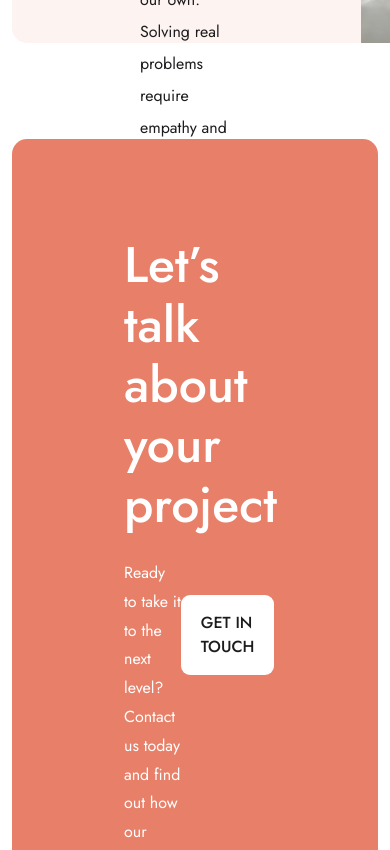
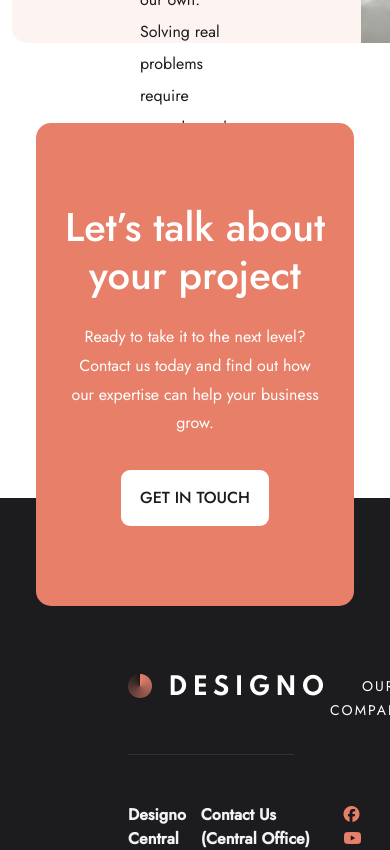
Before and after one commit to adetutudeborah/designo, a React (Vite) app: page /about in a window 390 px wide. Shown: the part 3480-4330 px from the top of the page. Built offline with nearby package versions, Linux system fonts and the light colour scheme.

Commit message:
improved the get in touch component mobile responsiveness

```diff
--- a/src/Components/Getintouch/Getintouch.css
+++ b/src/Components/Getintouch/Getintouch.css
@@ -1,10 +1,10 @@
 .touchsection{
     position: relative;
-    margin-bottom: -6rem;
+    margin-bottom: -12rem;
 }
 
 .touchcontainer{
-    margin: 6rem 0 0;
+    margin: 5rem 0;
     padding: 6rem 7rem 5rem;
     background-color: var(--primary-color);
     border-radius: 15px;
@@ -26,25 +26,26 @@
 .touchtext{
     font-style: normal;
     font-weight: 500;
-    font-size: 50px;
+    font-size: 3rem;
+    white-space: nowrap;
 }
 
 .touchsubtext{
     font-weight: 300;
-    font-size: 16px;
+    font-size: 1rem;
     line-height: 1.8;
 }
 
 .touchbtn:link,
 .touchbtn:visited {
   margin: 0 auto;
-  font-size: 16px;
+  font-size: 1rem;
   font-weight: 500;
   background-color: var(--white-color);
   color: var(--black-color);
   text-decoration: none;
   display: inline-block;
-  padding: 16px 20px;
+  padding: 1rem 1.2rem;
   border-radius: 9px;
   text-transform: uppercase;
 }
@@ -53,3 +54,54 @@
     color: var(--white-color);
     background: var(--secondary-color);
 }
+
+
+@media screen and (max-width: 990px) {
+
+.touchcontainer{
+    padding: 5rem 0rem;
+}
+
+.touchinnercontainer{
+    display: flex;
+    flex-direction: column;
+    justify-content: center;
+}
+
+.touchheader{
+   width: 100%;
+   text-align: center;
+}
+
+.touchtext{
+    white-space: nowrap;
+}
+
+.touchsubtext{
+    padding: 0 10rem 1rem;
+}
+
+}
+
+@media screen and (max-width: 768px) {
+
+.touchsubtext{
+    padding: 0 8rem 1rem;
+}
+
+}
+
+@media screen and (max-width: 520px) {
+.touchcontainer{
+    margin: 5rem 1.5rem;
+}
+
+.touchtext{
+    font-size: 2.5rem;
+}
+
+.touchsubtext{
+    padding: 0 2rem 1rem;
+}
+
+}
--- a/src/Pages/Home/Home.css
+++ b/src/Pages/Home/Home.css
@@ -193,9 +193,9 @@
   text-align: center;
 }
 
-@media screen and (min-width: 998px) and (max-width: 1200px) {
+@media screen and (min-width: 990px) and (max-width: 1460px) {
   .designocontainer{
-   margin: 0rem;
+    margin: 0 2rem;
  }
 
   /* Hero section */
@@ -251,10 +251,10 @@
 }
 }
 
-@media screen and (min-width: 769px) and (max-width: 998px) {
+@media screen and (min-width: 769px) and (max-width: 990px) {
 
   .designocontainer{
-    margin: 0rem;
+    margin: 0 2rem;
  }
 
   /* Hero section */
@@ -535,7 +535,7 @@
 
 }
 
-@media screen and (min-width: 320px) and (max-width: 480px) {
+@media screen and (min-width: 320px) and (max-width: 485px) {
 .designocontainer{
     margin: 0rem;
  }
@@ -589,8 +589,7 @@
 }
 
 .heroimg{
-  margin-left: -5rem;
-  text-align: center;
+  text-align: center !important;
 }
 
 /* Project section */
@@ -659,11 +658,11 @@ p:nth-child(1) {
 .eachfeature{
   display: flex;
   flex-direction: column;
-  padding-bottom: 1rem;
+  padding-bottom: 0.6rem;
   }
 
 .featurecontent{
-  padding: 0 4.5rem;
+  padding: 0 3rem;
   margin: 1rem auto;
 }
 
```
